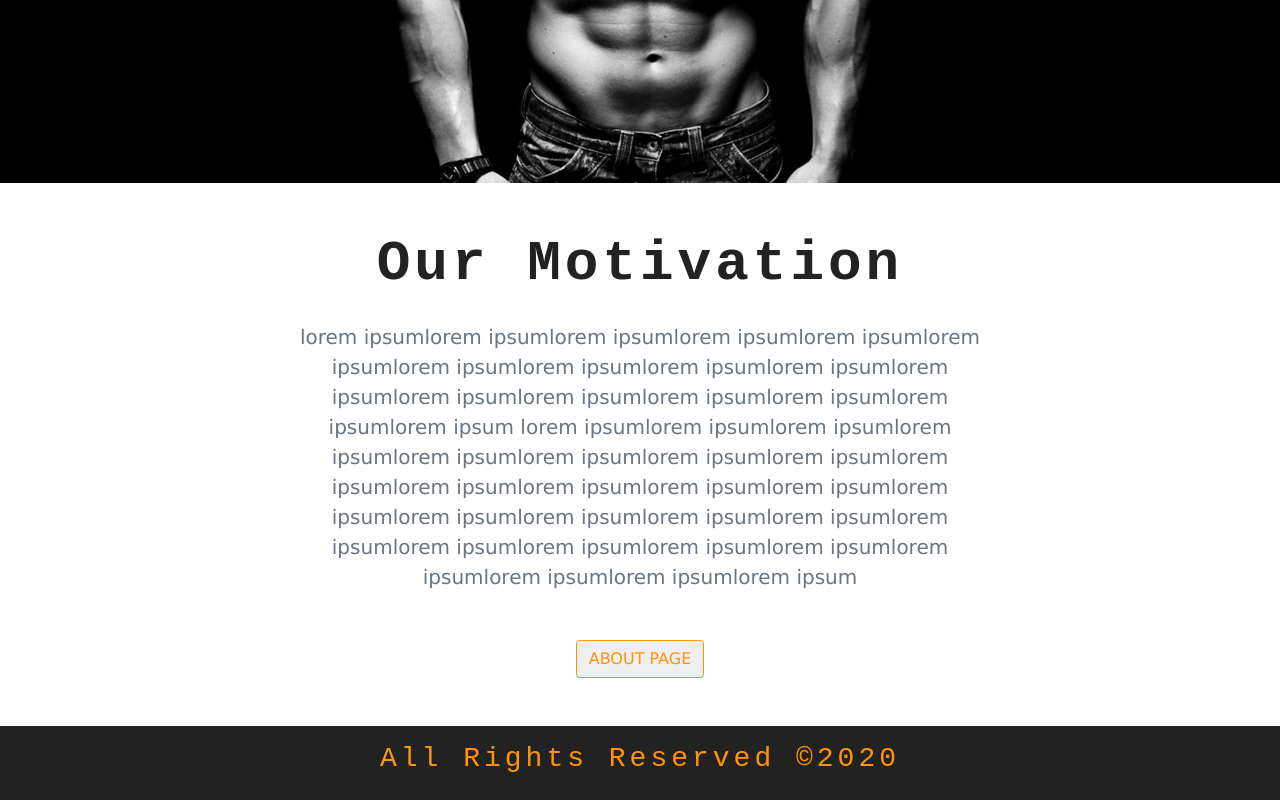
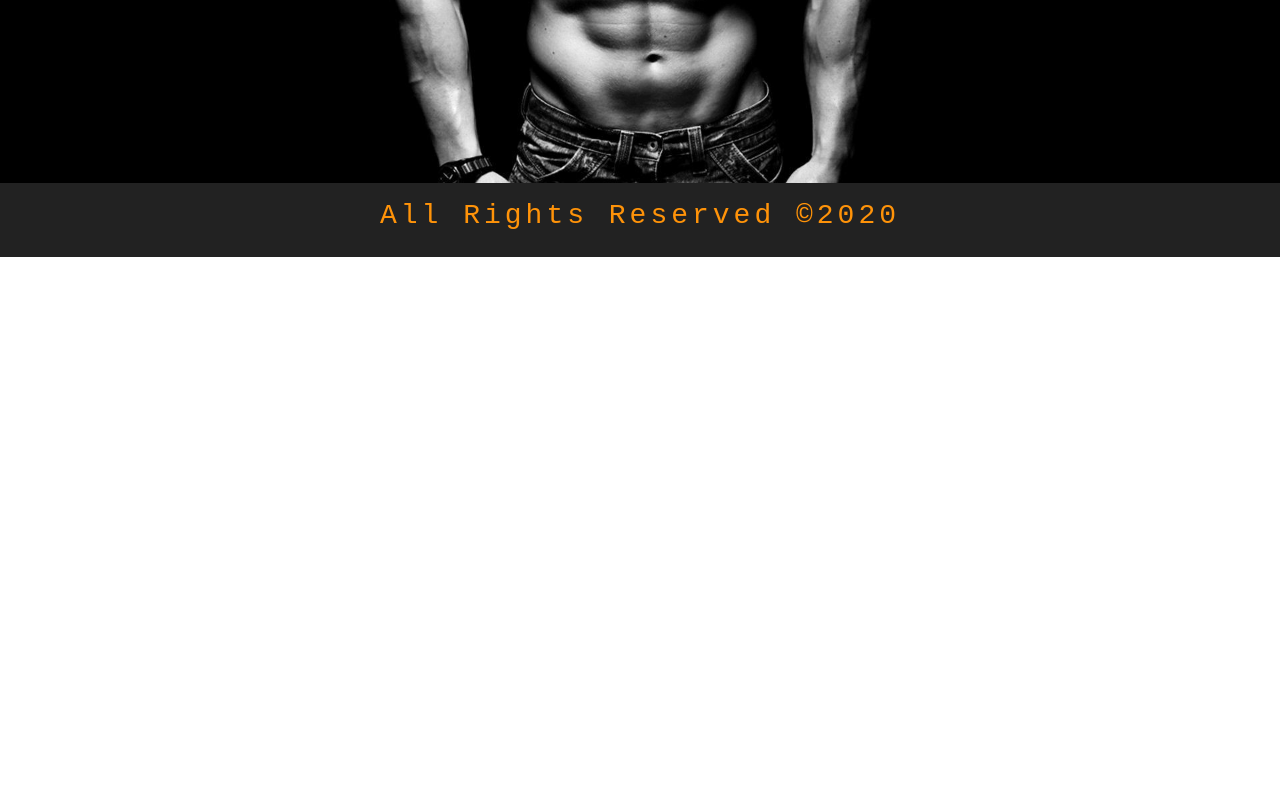
Before and after one commit to Anurag000-rgb/fitslash-OpenSource-Update, a Gatsby site: page /about in a window 1280 px wide. Shown: the part 401-1201 px from the top of the page. After the commit the page ends 800 px from the top, so only its background shows below. Built offline with nearby package versions, Linux system fonts and the light colour scheme; Gatsby itself is replaced by a stand-in of ours.

Commit message:
connecting

```diff
--- a/src/components/Home/info.js
+++ /dev/null
@@ -1,22 +0,0 @@
-import React from 'react'
-import {Link} from 'gatsby'
-import Title from  '../global/title'
-export default function Info() {
-    return (
-        <section className="py-5">
-            <div className="container">
-                <Title title="Our Motivation"></Title>
-                <div className="row">
-                    <div className="col-10 col-sm-8 mx-auto text-center">
-                        <p className="lead text-muted mb-5">
-                        lorem ipsumlorem ipsumlorem ipsumlorem ipsumlorem ipsumlorem ipsumlorem ipsumlorem ipsumlorem ipsumlorem ipsumlorem ipsumlorem ipsumlorem ipsumlorem ipsumlorem ipsumlorem ipsumlorem ipsum lorem ipsumlorem ipsumlorem ipsumlorem ipsumlorem ipsumlorem ipsumlorem ipsumlorem ipsumlorem ipsumlorem ipsumlorem ipsumlorem ipsumlorem ipsumlorem ipsumlorem ipsumlorem ipsumlorem ipsumlorem ipsumlorem ipsumlorem ipsumlorem ipsumlorem ipsumlorem ipsumlorem ipsumlorem ipsumlorem ipsumlorem ipsum
-                        </p>
-                        <Link to="/about/">
-                            <button className="btn text-uppercase btn-yellow">about page</button>
-                        </Link>
-                    </div>
-                </div>
-            </div>
-        </section>
-    );
-}
--- a/src/pages/about.js
+++ b/src/pages/about.js
@@ -4,12 +4,11 @@ import { Link, graphql } from "gatsby";
 import Layout from "../components/layout";
 import SEO from "../components/seo";
 import BackgroundSection from "../components/global/BackgroundSection";
-import Info from "../components/home/info";
 const AboutPage = ({data}) => (
   <Layout>
     <SEO title="Home" keywords ={[`gatsby`,`application`, `react`]} />
     <BackgroundSection  img={data.img.childImageSharp.fluid} title="about page" styleClass='about-background'  />
-    <Info/>
+
   </Layout>
 );
 
```
Also changed, not shown: src/pages/index.js (+4 -3 lines).
